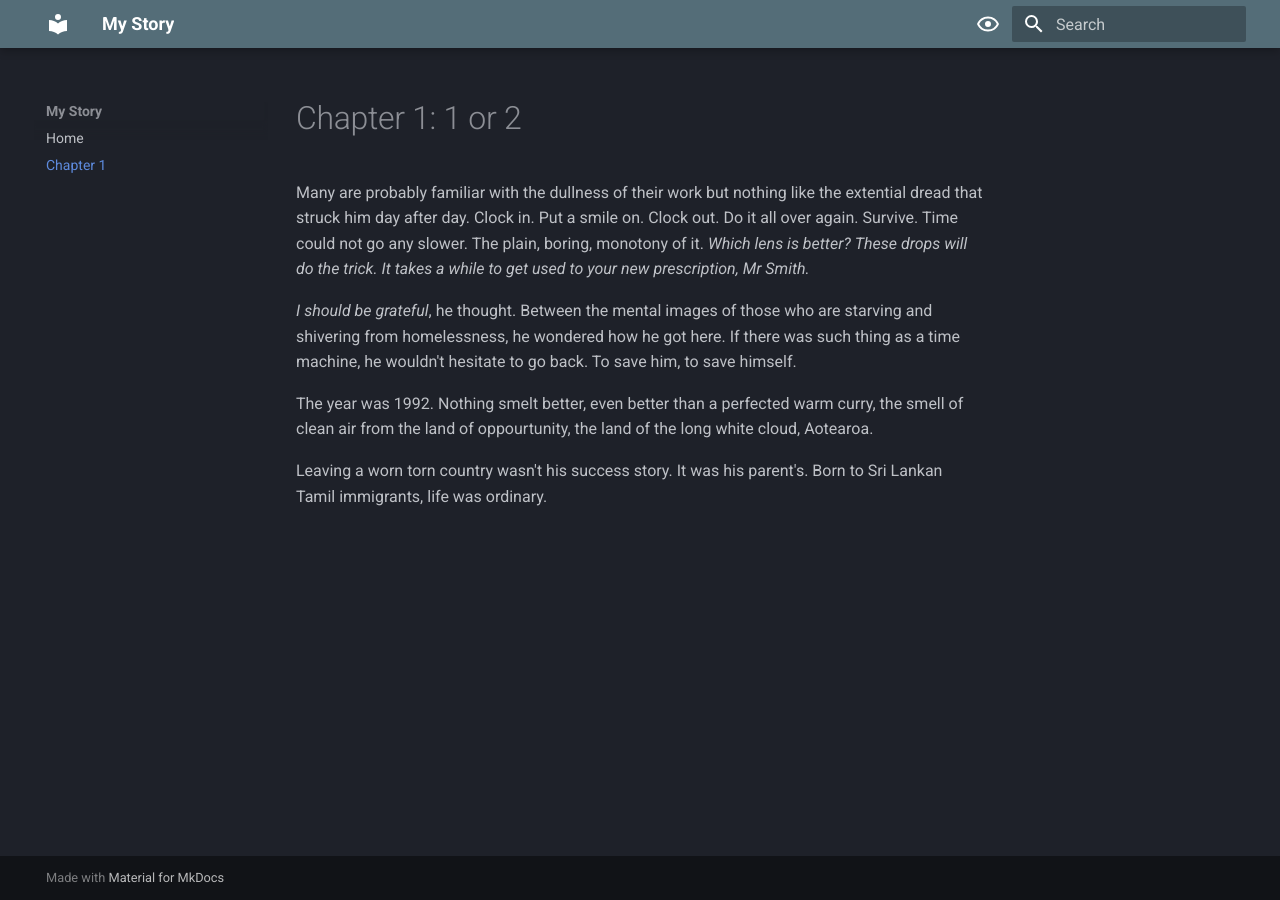
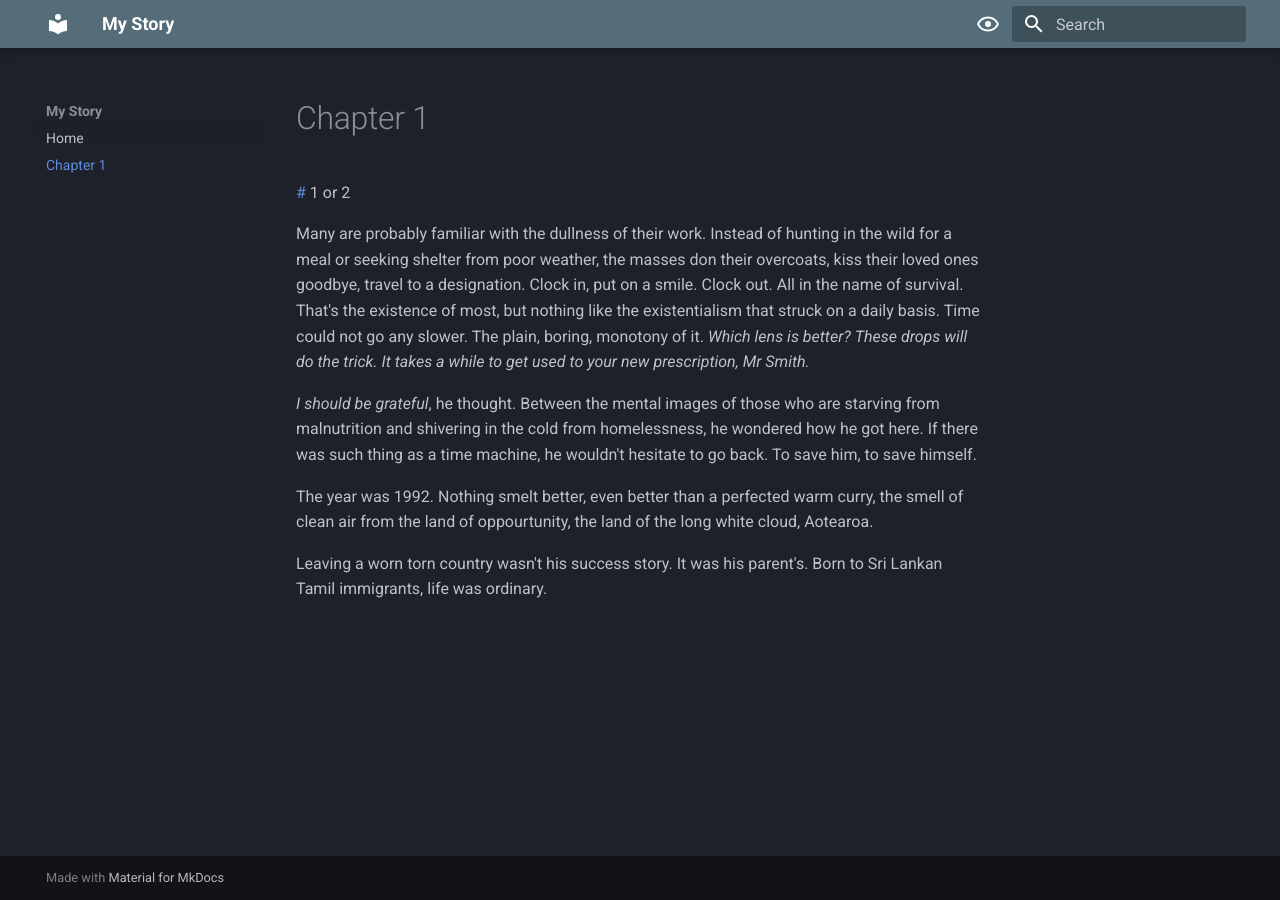
Before and after one commit to shivan-s/my-story, an MkDocs documentation site: the page built from docs/1.md, in a window 1280 px wide. Built offline with MkDocs 1.6.1 and Material for MkDocs 9.7.7, drawn with Linux system fonts in a browser that asks for light colours.

Commit message:
'updating'

```diff
--- a/docs/1.md
+++ b/docs/1.md
@@ -1,8 +1,8 @@
-# Chapter 1: 1 or 2
+[#](#.md) 1 or 2
 
-Many are probably familiar with the dullness of their work but nothing like the extential dread that struck him day after day. Clock in. Put a smile on. Clock out. Do it all over again. Survive. Time could not go any slower. The plain, boring, monotony of it. _Which lens is better?_ _These drops will do the trick._ _It takes a while to get used to your new prescription, Mr Smith._
+Many are probably familiar with the dullness of their work. Instead of hunting in the wild for a meal or seeking shelter from poor weather, the masses don their overcoats, kiss their loved ones goodbye, travel to a designation. Clock in, put on a smile. Clock out. All in the name of survival. That's the existence of most, but nothing like the existentialism that struck on a daily basis. Time could not go any slower. The plain, boring, monotony of it. _Which lens is better?_ _These drops will do the trick._ _It takes a while to get used to your new prescription, Mr Smith._
 
-_I should be grateful_, he thought. Between the mental images of those who are starving and shivering from homelessness, he wondered how he got here. If there was such thing as a time machine, he wouldn't hesitate to go back. To save him, to save himself.
+_I should be grateful_, he thought. Between the mental images of those who are starving from malnutrition and shivering in the cold from homelessness, he wondered how he got here. If there was such thing as a time machine, he wouldn't hesitate to go back. To save him, to save himself.
 
 The year was 1992. Nothing smelt better, even better than a perfected warm curry, the smell of clean air from the land of oppourtunity, the land of the long white cloud, Aotearoa.
 
```
